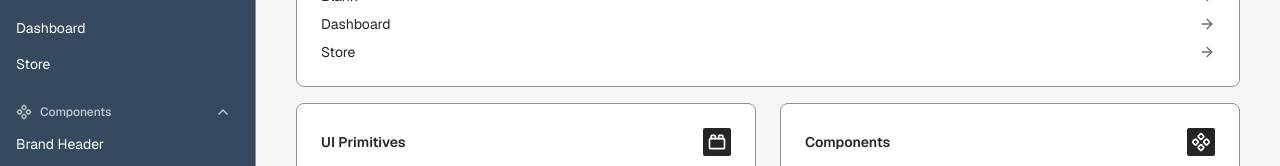
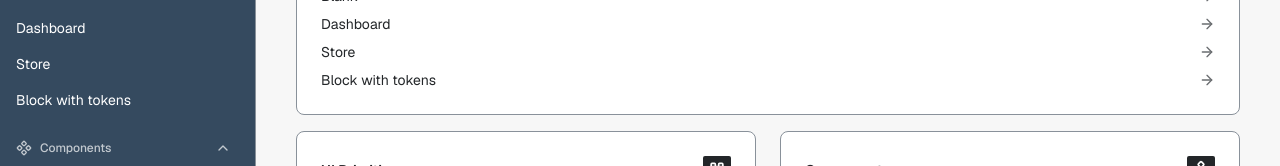
Before and after one commit to sceiler/sap-design-registry, a Next.js app: page / in a window 1280 px wide. Shown: the part 294-460 px from the top of the page. Built offline with nearby package versions, Linux system fonts and the light colour scheme.

Commit message:
Block with design tokens only
Block with design tokens only

```diff
--- a/registry.json
+++ b/registry.json
@@ -144,6 +144,21 @@
           "path": "src/app/demo/[name]/blocks/store-page.tsx",
           "type": "registry:page",
           "target": "app/page.tsx"
+        }
+      ]
+    },
+        {
+      "name": "blockWithTokens",
+      "type": "registry:block",
+      "title": "Block with tokens",
+      "description": "Block with design tokens only.",
+      "registryDependencies": [
+      ],
+      "files": [
+    {
+          "path": "src/app/tokens.css",
+          "type": "registry:file",
+          "target": "app/tokens.css"
         }
       ]
     },
--- a/src/app/demo/[name]/blocks/blockWithTokens.tsx
+++ b/src/app/demo/[name]/blocks/blockWithTokens.tsx
@@ -1,4 +1,3 @@
-import ShellLayout from "@/app/demo/[name]/blocks/shell-layout";
 import BlockWithTokensPage from "./blockWithTokens-page";
 
 export const blockWithTokens = {
--- a/src/app/demo/[name]/index.tsx
+++ b/src/app/demo/[name]/index.tsx
@@ -4,6 +4,7 @@ import type { ReactElement, ReactNode } from "react";
 import { blank } from "@/app/demo/[name]/blocks/blank";
 import { dashboard } from "@/app/demo/[name]/blocks/dashboard";
 import { store } from "@/app/demo/[name]/blocks/store";
+import { blockWithTokens } from "@/app/demo/[name]/blocks/blockWithTokens";
 
 // components
 import { brandHeader } from "@/app/demo/[name]/components/brand-header";
@@ -53,6 +54,7 @@ export const demos: { [name: string]: Demo } = {
   blank,
   store,
   dashboard,
+  blockWithTokens,
 
   // components
   hero,
```
